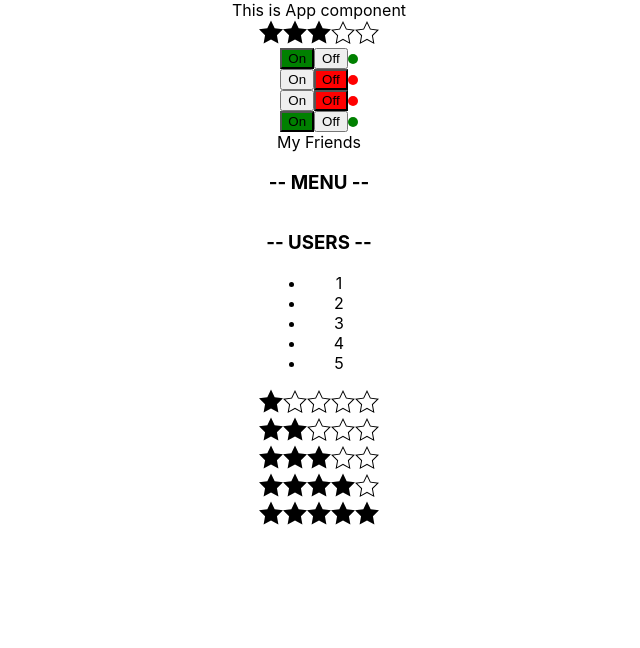
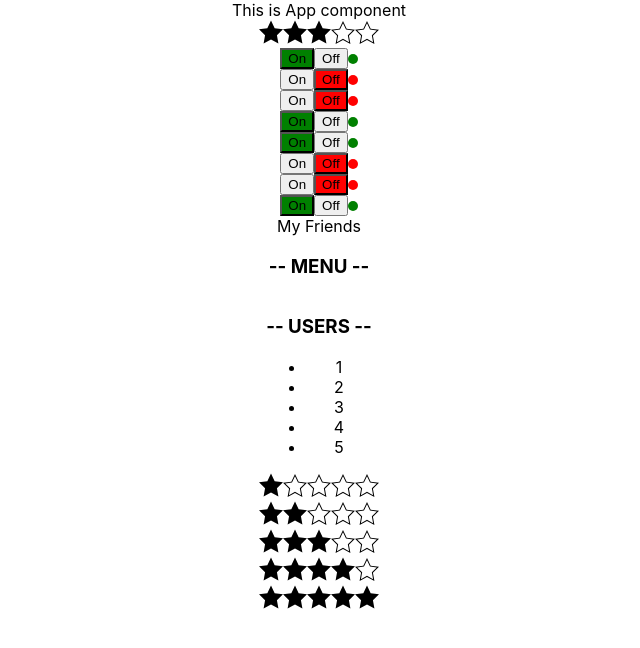
Before and after one commit to Kirill2603/kabzda, a React (Create React App) app: page / in a window 1280 px wide. Shown: the top 648 px of the page, without its empty margins (321-961 px from the left). Built offline with nearby package versions, Linux system fonts and the light colour scheme.

Commit message:
Kabzda 5.1 ls

```diff
--- a/src/App.tsx
+++ b/src/App.tsx
@@ -17,6 +17,10 @@ function App() {
             <OnOff active={false}/>
             <OnOff active={false}/>
             <OnOff active={true}/>
+            <OnOff active={true}/>
+            <OnOff active={false}/>
+            <OnOff active={false}/>
+            <OnOff active={true}/>
             <PageTitle title="My Friends"/>
             <Accordion title="MENU" collapsed={true}/>
             <Accordion title={"USERS"} collapsed={false}/>
```
